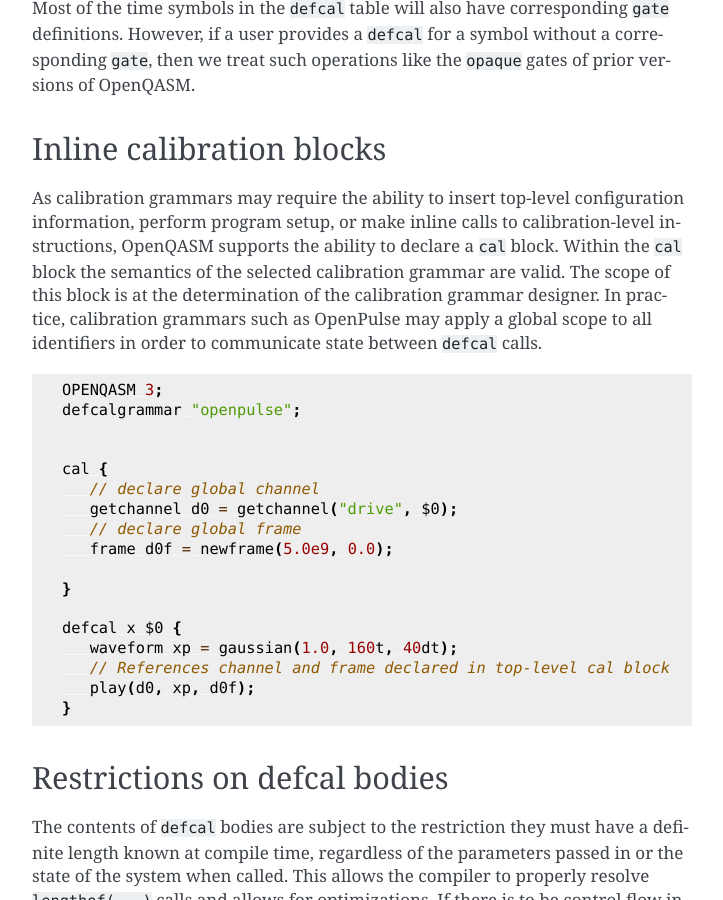
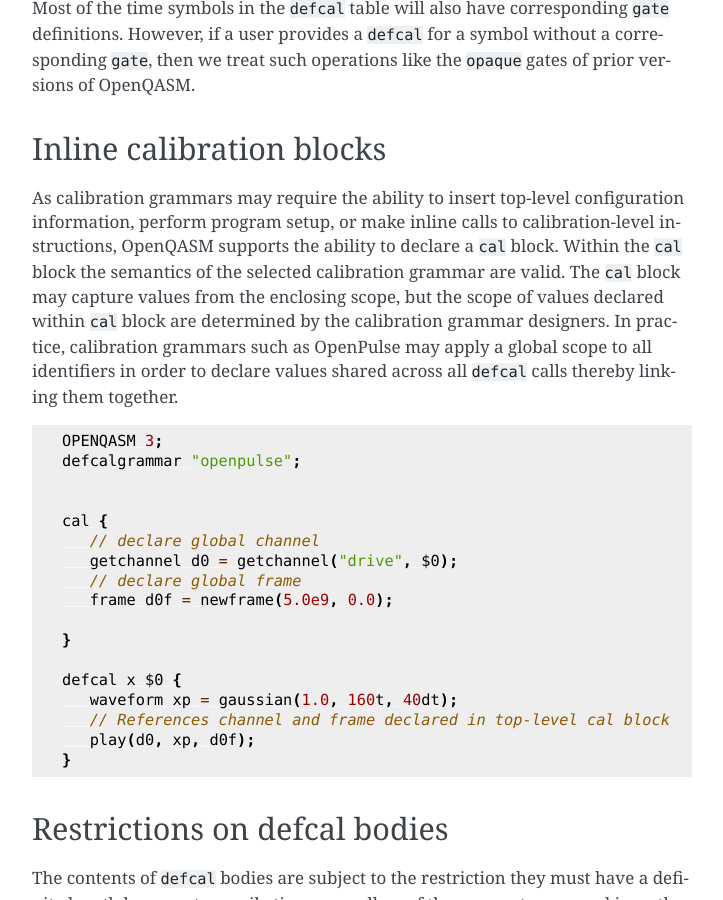
Before and after one commit to openqasm/openqasm, a Sphinx documentation site: the page built from source/language/pulses.rst, in a window 1280 px wide and 900 px high, scrolled down 1918 px. Shown: the whole window, without its empty margins (388-1111 px from the left). Built offline with Sphinx 7.4.7, drawn with Linux system fonts in a browser that asks for light colours; cross-references to code outside the pages are shown as plain code.

Commit message:
Add update on cal block capturing values.

```diff
--- a/source/language/pulses.rst
+++ b/source/language/pulses.rst
@@ -108,9 +108,9 @@ Inline calibration blocks
 
 As calibration grammars may require the ability to insert top-level configuration information, perform program setup, or make inline calls
 to calibration-level instructions, OpenQASM supports the ability to declare a ``cal`` block. Within the ``cal`` block the
-semantics of the selected calibration grammar are valid. The scope of this block is at the determination of the calibration grammar designer.
-In practice, calibration grammars such as OpenPulse may apply a global scope to all identifiers in order to communicate state between
-``defcal`` calls.
+semantics of the selected calibration grammar are valid. The ``cal`` block may capture values from the enclosing scope, but the scope of values declared within ``cal``
+block are determined by the calibration grammar designers. In practice, calibration grammars such as OpenPulse may apply
+a global scope to all identifiers in order to declare values shared across all ``defcal`` calls thereby linking them together.
 
 .. code-block:: c
 
```
